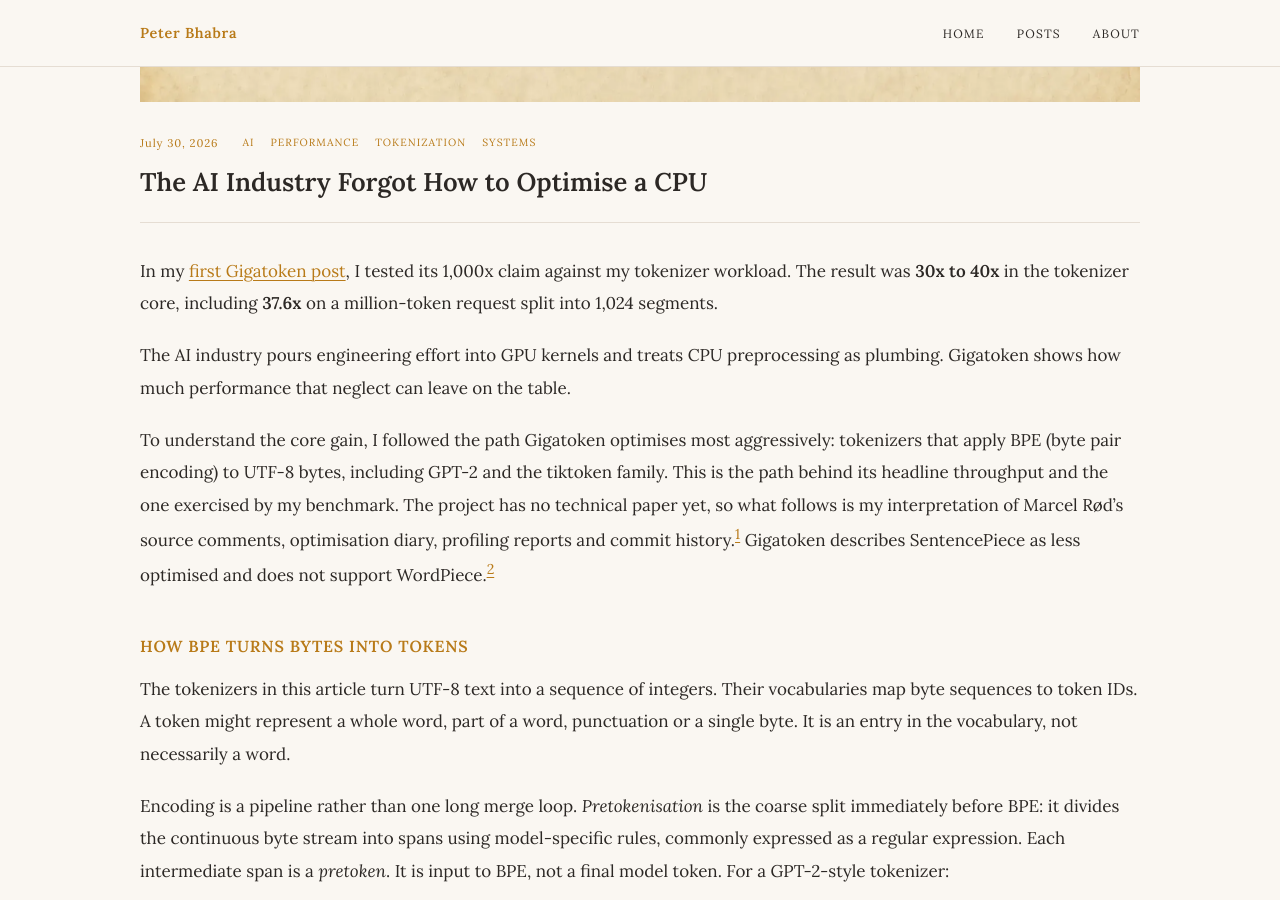
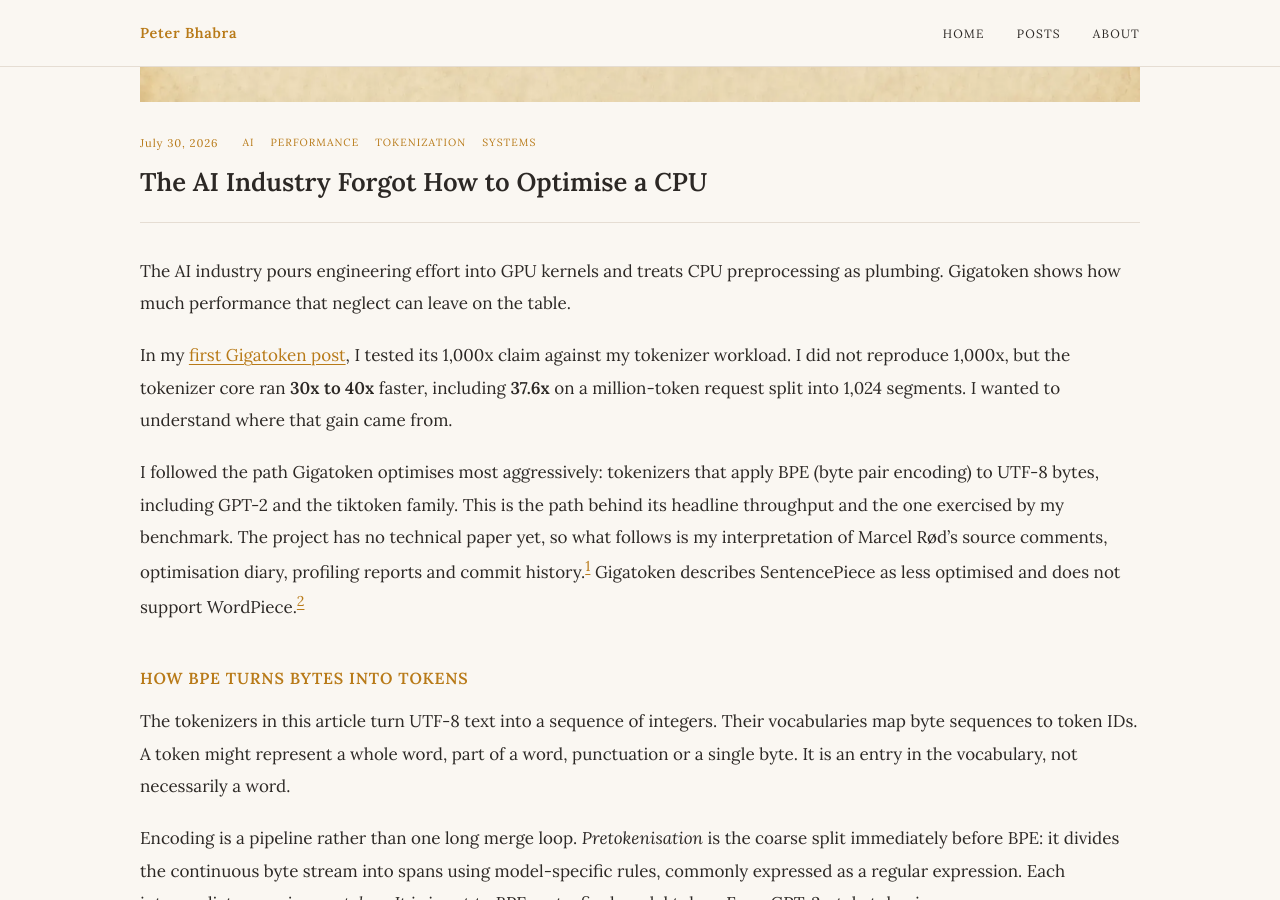
Before and after one commit to pjb157/blog, a Jekyll site: the page built from _posts/2026-07-30-inside-gigatoken.md, in a window 1280 px wide and 900 px high, scrolled down 345 px. Built offline with Jekyll 4.4.1, drawn with Linux system fonts in a browser that asks for light colours.

Commit message:
docs: strengthen Gigatoken article opening
Lead with the CPU optimisation argument, then use the measured core speed-up to motivate the technical investigation.

```diff
--- a/_posts/2026-07-30-inside-gigatoken.md
+++ b/_posts/2026-07-30-inside-gigatoken.md
@@ -7,11 +7,11 @@ tags: [ai, performance, tokenization, systems]
 image: /assets/images/gigatoken-engine-teardown-cover-clean.webp
 ---
 
-In my [first Gigatoken post](/gigatoken-thousand-times-faster/), I tested its 1,000x claim against my tokenizer workload. The result was **30x to 40x** in the tokenizer core, including **37.6x** on a million-token request split into 1,024 segments.
-
 The AI industry pours engineering effort into GPU kernels and treats CPU preprocessing as plumbing. Gigatoken shows how much performance that neglect can leave on the table.
 
-To understand the core gain, I followed the path Gigatoken optimises most aggressively: tokenizers that apply BPE (byte pair encoding) to UTF-8 bytes, including GPT-2 and the tiktoken family. This is the path behind its headline throughput and the one exercised by my benchmark. The project has no technical paper yet, so what follows is my interpretation of Marcel Rød's source comments, optimisation diary, profiling reports and commit history.[^source] Gigatoken describes SentencePiece as less optimised and does not support WordPiece.[^scope]
+In my [first Gigatoken post](/gigatoken-thousand-times-faster/), I tested its 1,000x claim against my tokenizer workload. I did not reproduce 1,000x, but the tokenizer core ran **30x to 40x** faster, including **37.6x** on a million-token request split into 1,024 segments. I wanted to understand where that gain came from.
+
+I followed the path Gigatoken optimises most aggressively: tokenizers that apply BPE (byte pair encoding) to UTF-8 bytes, including GPT-2 and the tiktoken family. This is the path behind its headline throughput and the one exercised by my benchmark. The project has no technical paper yet, so what follows is my interpretation of Marcel Rød's source comments, optimisation diary, profiling reports and commit history.[^source] Gigatoken describes SentencePiece as less optimised and does not support WordPiece.[^scope]
 
 ## How BPE turns bytes into tokens
 
```
